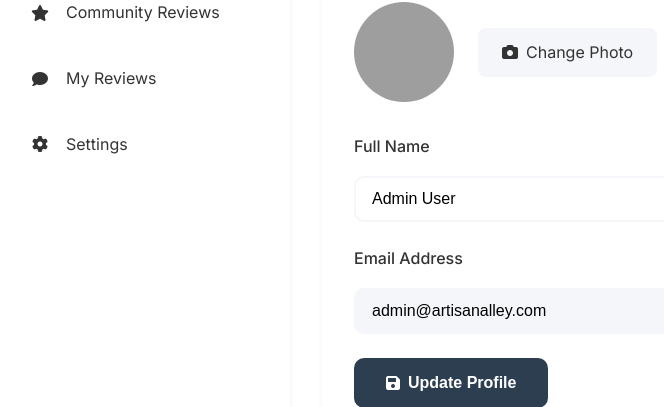
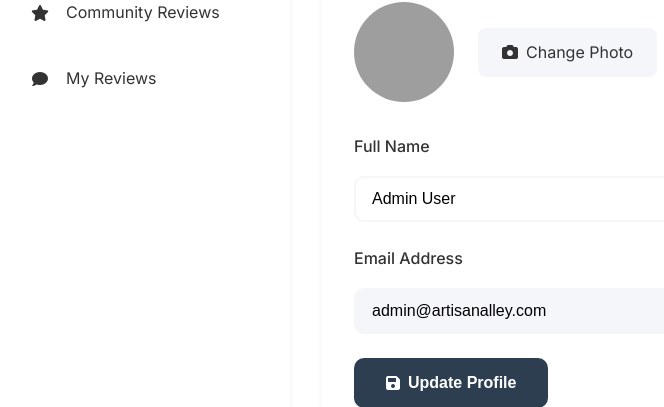
Before and after one commit to abdur026/ArtisenAlley, a PHP site: page /profile.php in a window 1280 px wide. Shown: the part 740-1147 px from the top of the page, without its empty margins (50-714 px from the left). Run offline with PHP 8.4, Linux system fonts and the light colour scheme; a user stored in the database is signed in; data comes from the database, SQL or seed files in the repository; data that the repository does not hold is empty; grey boxes are pictures that could not be loaded.

Commit message:
fixed setting and user button

```diff
--- a/public/admin_dashboard.php
+++ b/public/admin_dashboard.php
@@ -321,11 +321,6 @@ function getUserPostsCount($conn, $user_id) {
                             <a href="admin_user_view.php?id=<?php echo $row['id']; ?>" class="btn btn-info btn-sm">
                                 <i class="bi bi-eye"></i> View
                             </a>
-                            <?php if ($row['role'] != 'admin'): ?>
-                                <a href="toggle_user.php?id=<?php echo $row['id']; ?>" class="btn btn-<?php echo ($row['role'] == 'disabled') ? 'success' : 'warning'; ?> btn-sm">
-                                    <?php echo ($row['role'] == 'disabled') ? 'Enable' : 'Disable'; ?>
-                                </a>
-                            <?php endif; ?>
                         </td>
                     </tr>
                 <?php endwhile; ?>
--- a/public/admin_user_view.php
+++ b/public/admin_user_view.php
@@ -396,11 +396,6 @@ $orders_result = $stmt->get_result();
             </ul>
 
             <div class="user-actions">
-                <?php if ($user['role'] !== 'admin'): ?>
-                    <a href="toggle_user.php?id=<?php echo $user['id']; ?>" class="action-btn <?php echo ($user['role'] === 'disabled' ? '' : 'danger'); ?>">
-                        <?php echo ($user['role'] === 'disabled' ? '<i class="fas fa-user-check"></i> Enable Account' : '<i class="fas fa-user-slash"></i> Disable Account'); ?>
-                    </a>
-                <?php endif; ?>
             </div>
         </div>
 
--- a/public/profile.php
+++ b/public/profile.php
@@ -465,12 +465,6 @@ $orders_result = $stmt->get_result();
                             My Reviews
                         </a>
                     </li>
-                    <li>
-                        <a href="settings.php">
-                            <i class="fas fa-cog"></i>
-                            Settings
-                        </a>
-                    </li>
                 </ul>
             </aside>
 
```
Also changed, not shown: public/assets/images/cutting-board.jpg.
